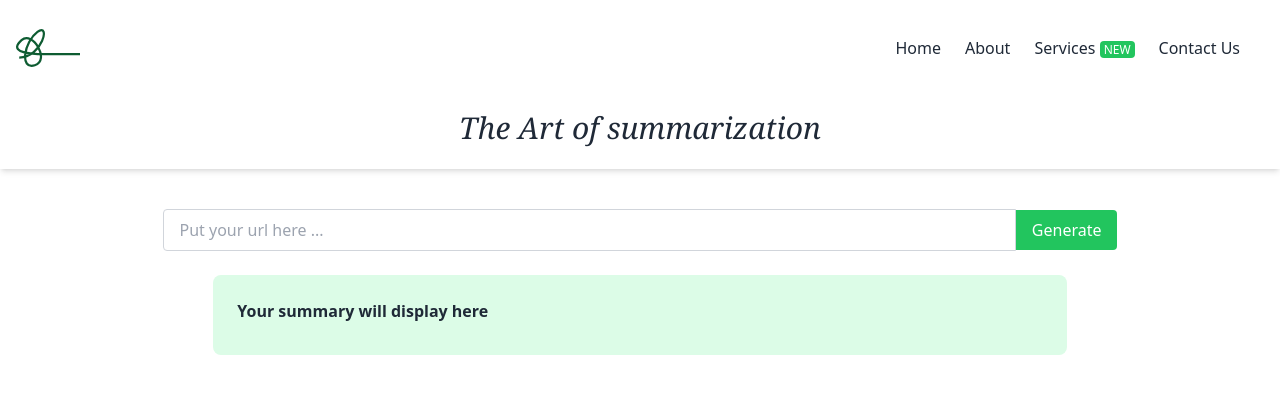
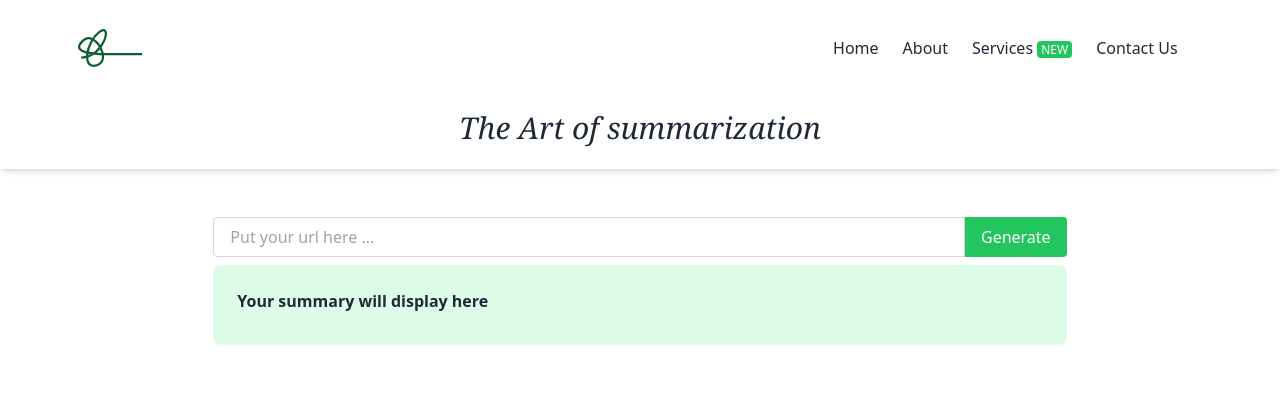
Before and after one commit to Rofael-Alfons/webScrapingFrontend, a React (Create React App) app: page / in a window 1280 px wide. Shown: the top 394 px of the page. Built offline with nearby package versions, Linux system fonts and the light colour scheme.

Commit message:
ui changes

```diff
--- a/src/App.js
+++ b/src/App.js
@@ -55,7 +55,7 @@ function App() {
   return (
     <div className="App">
       <header className="bg-white p-4 shadow-md">
-        <nav className="flex justify-between items-center container mx-auto">
+        <nav className="flex justify-between items-center container mx-auto px-[5%]">
           <div className="flex items-center">
             <img src={logo} alt="Logo" className="h-16 w-16 " />
           </div>
@@ -93,14 +93,15 @@ function App() {
         </h1>
       </header>
       <main className="container mx-auto text-center my-10">
-        <div className="flex justify-center items-center mb-6">
+        <div className="flex justify-center items-center mb-6 flex-col">
+          <div className=" py-2 w-2/3 flex">
             <input
               type="text"
               value={url}
               onChange={(e) => setUrl(e.target.value)}
               onKeyPress={handleKeyPress}
               placeholder="Put your url here ..."
-            className="border border-gray-300 rounded-l px-4 py-2 w-2/3"
+              className="border border-gray-300 rounded-l w-full px-4"
             />
             <button
               onClick={handleGenerateClick}
@@ -165,6 +166,7 @@ function App() {
               )}
             </div>
           )}
+        </div>
       </main>
     </div>
   );
```
Also changed, not shown: 1 other file (tests, documents, lock files or other folders). Lines whose indentation alone changed are shown as unchanged.
